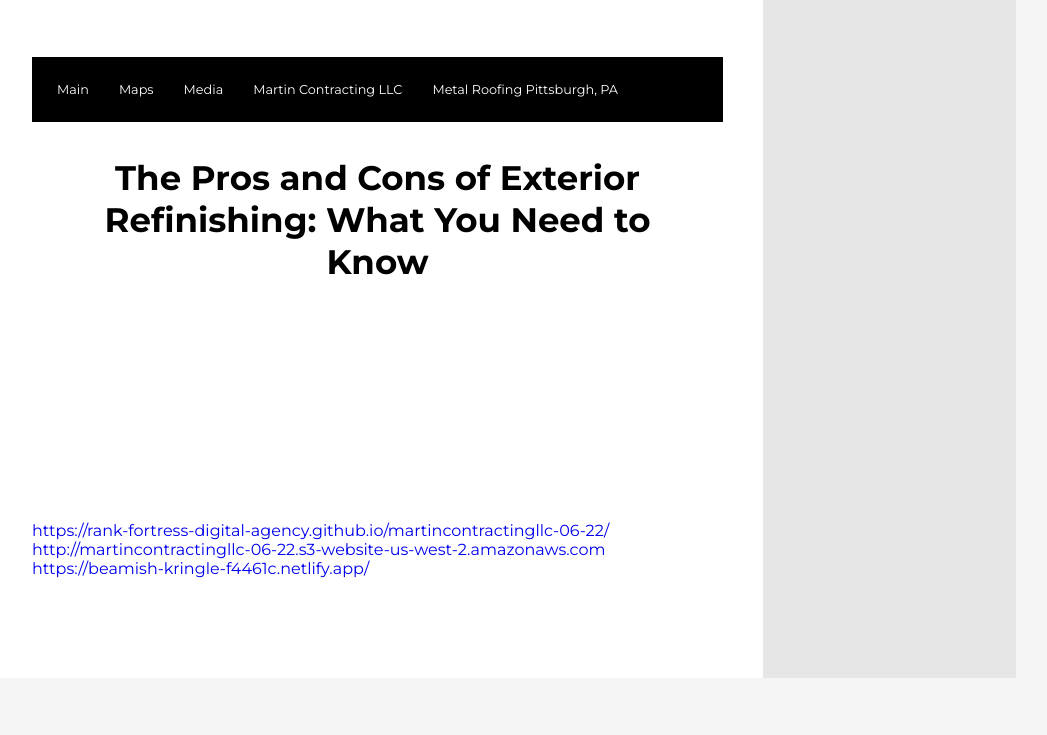
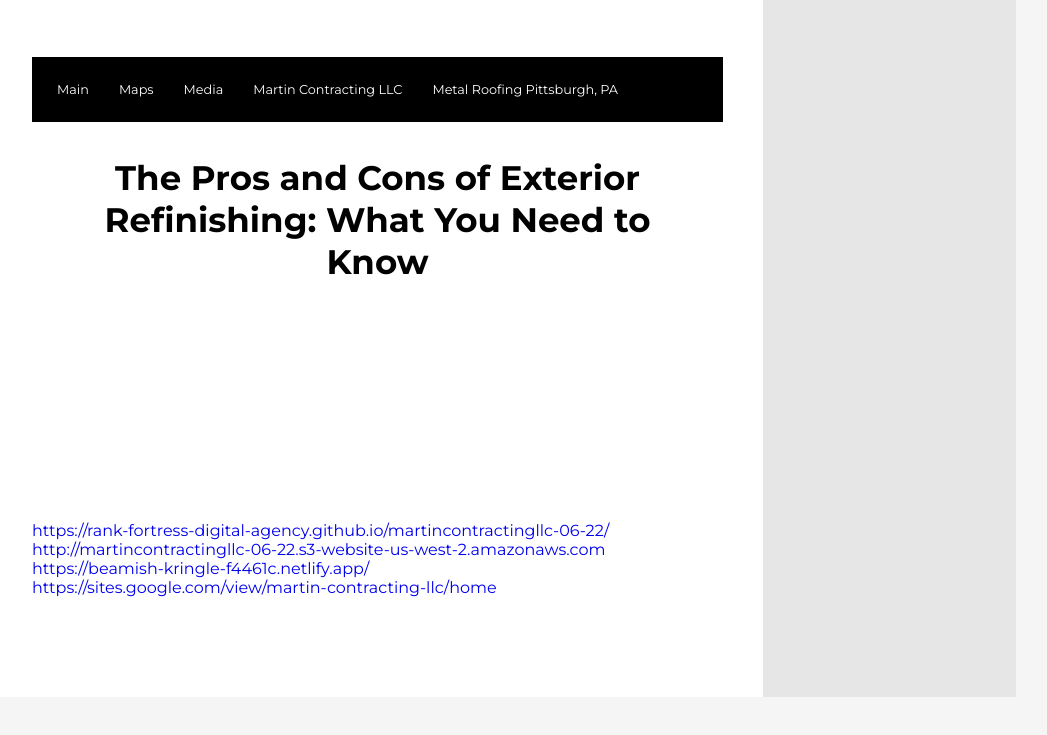
Before and after one commit to Rank-Fortress-Digital-Agency/martincontractingllc-06-22, a plain HTML site: page index.html in a window 1280 px wide. Shown: the part 8819-9554 px from the top of the page, without its empty margins (136-1183 px from the left). Drawn offline with Linux system fonts and the light colour scheme.

Commit message:
Add files via upload

```diff
--- a/index.html
+++ b/index.html
@@ -490,6 +490,9 @@
           <a target="_bLank" href="https://beamish-kringle-f4461c.netlify.app/"
             >https://beamish-kringle-f4461c.netlify.app/</a
           ><br />
+          <a target="_bLank" href="https://sites.google.com/view/martin-contracting-llc/home"
+            >https://sites.google.com/view/martin-contracting-llc/home</a
+          ><br />
         </section>
       </div>
 
```
